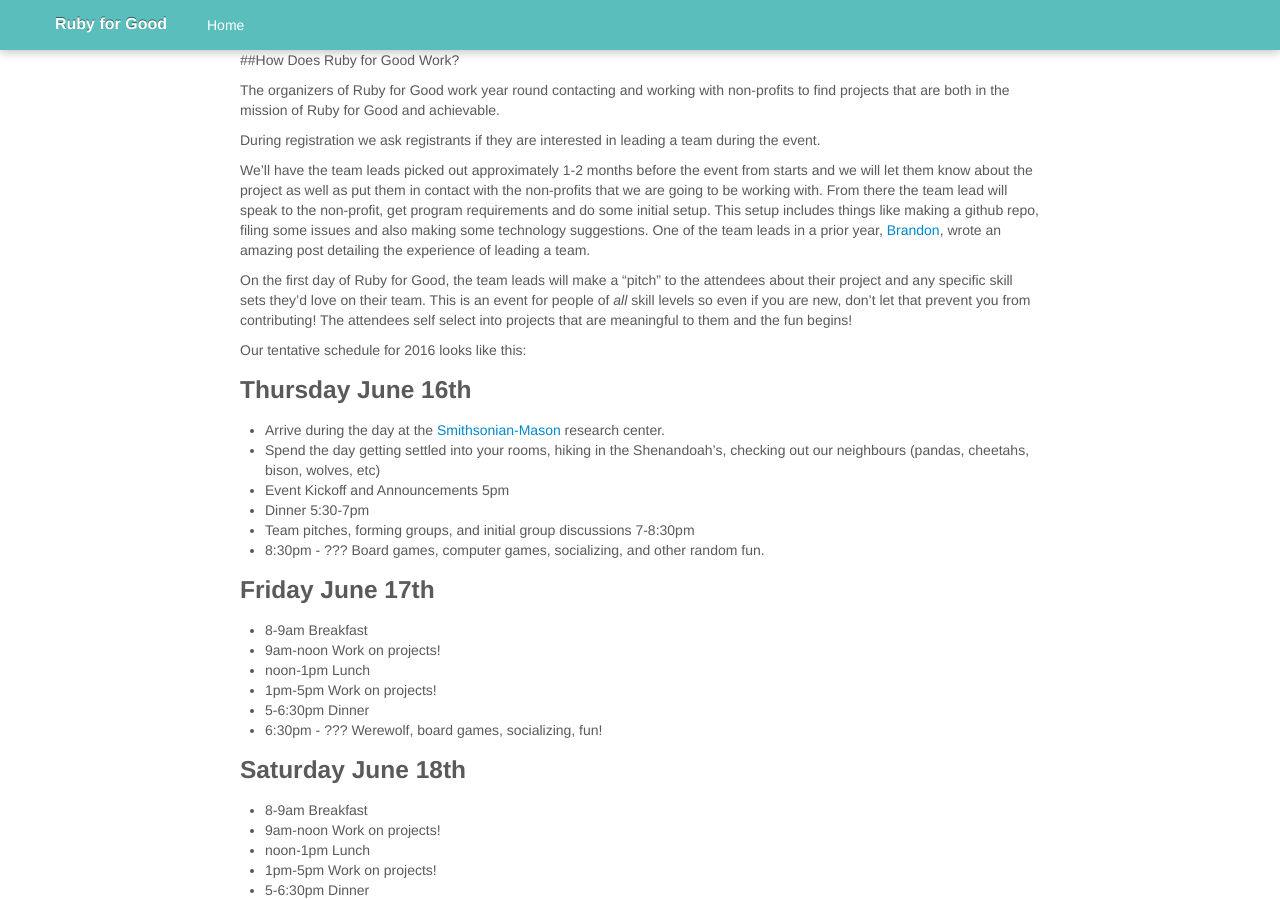
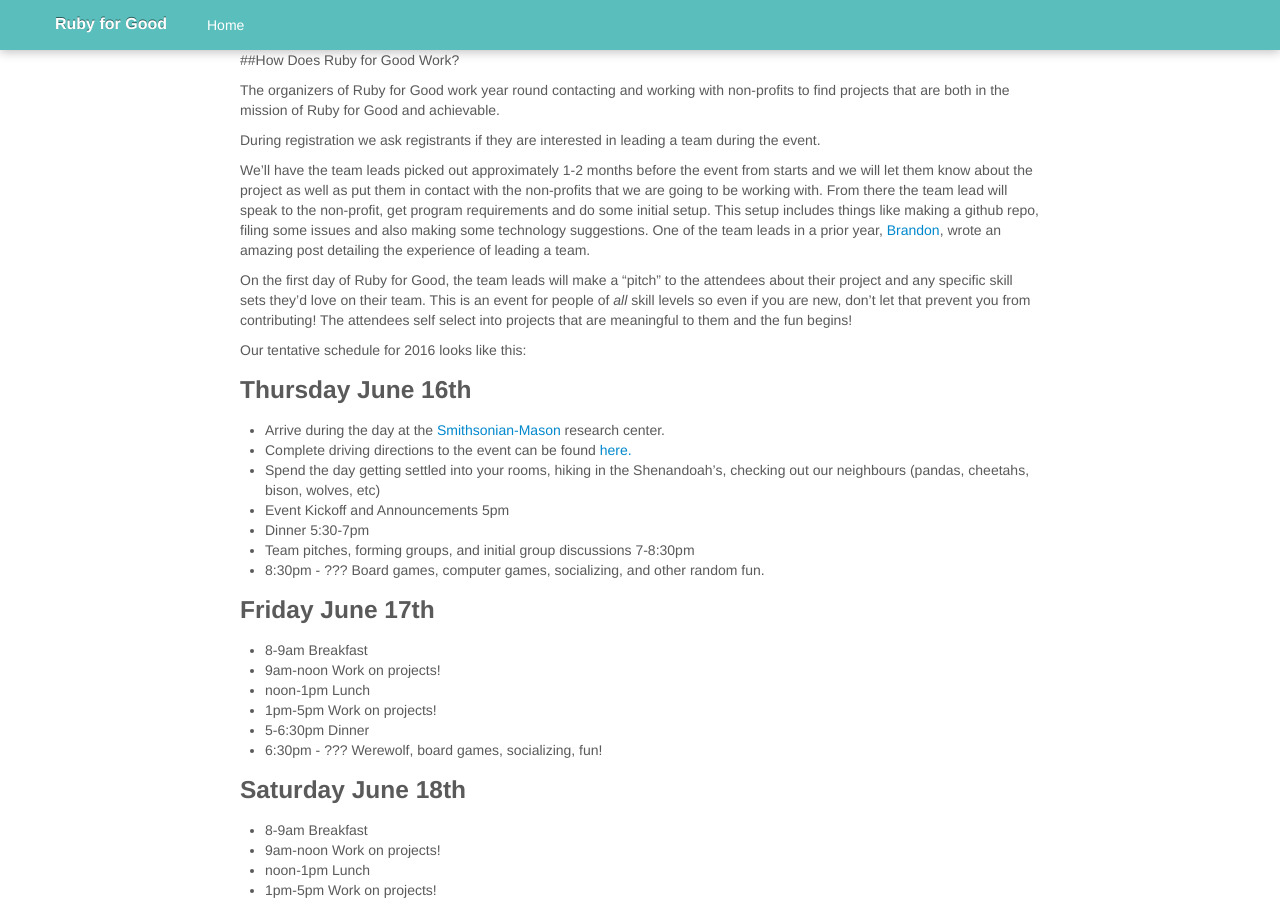
Before and after one commit to rubyforgood/rubyforgood.org--old, a Jekyll site: the page built from info.md, in a window 1280 px wide and 900 px high. Built offline with Jekyll 4.4.1, drawn with Linux system fonts in a browser that asks for light colours.

Commit message:
Update the info page with a link to the new location details. Updated the location page with the new driving directions.

```diff
--- a/info.md
+++ b/info.md
@@ -17,6 +17,7 @@ Our tentative schedule for 2016 looks like this:
 ### Thursday June 16th
 
 * Arrive during the day at the [Smithsonian-Mason](http://smconservation.gmu.edu/) research center.
+* Complete driving directions to the event can be found [here.](/location)
 * Spend the day getting settled into your rooms, hiking in the Shenandoah's, checking out our neighbours (pandas, cheetahs, bison, wolves, etc)
 * Event Kickoff and Announcements 5pm
 * Dinner 5:30-7pm
```
Also changed, not shown: location.md (+1 -1 lines).
